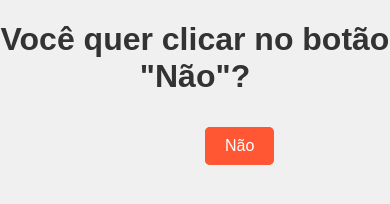
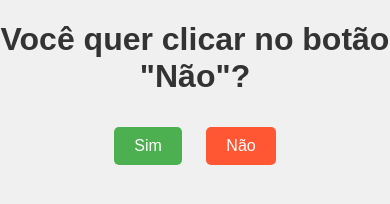
Before and after one commit to bigptlg/dont-evade-me, a plain HTML site: page index.html in a window 390 px wide. Drawn offline with Linux system fonts and the light colour scheme.

Commit message:
Update index.html

```diff
--- a/index.html
+++ b/index.html
@@ -7,7 +7,7 @@
   <style>
     body {
       font-family: 'Arial', sans-serif;
-      text-align:center;
+      text-align: center;
       height: 100vh;
       margin: 0;
       background-color: #f0f0f0;
@@ -32,11 +32,20 @@
     #nao {
       background-color: #FF5733; /* Cor de fundo do botão "Não" */
     }
+
+    @media screen and (max-width: 600px) {
+      /* Estilos para telas menores que 600 pixels de largura */
+      button {
+        position: static; /* Remover a posição absoluta em telas menores */
+      }
+    }
   </style>
 </head>
 
 <body>
-  <header><h1>Você quer clicar no botão "Não"?</h1></header>
+  <header>
+    <h1>Você quer clicar no botão "Não"?</h1>
+  </header>
   <button id="sim">Sim</button>
   <button id="nao">Não</button>
 
```
